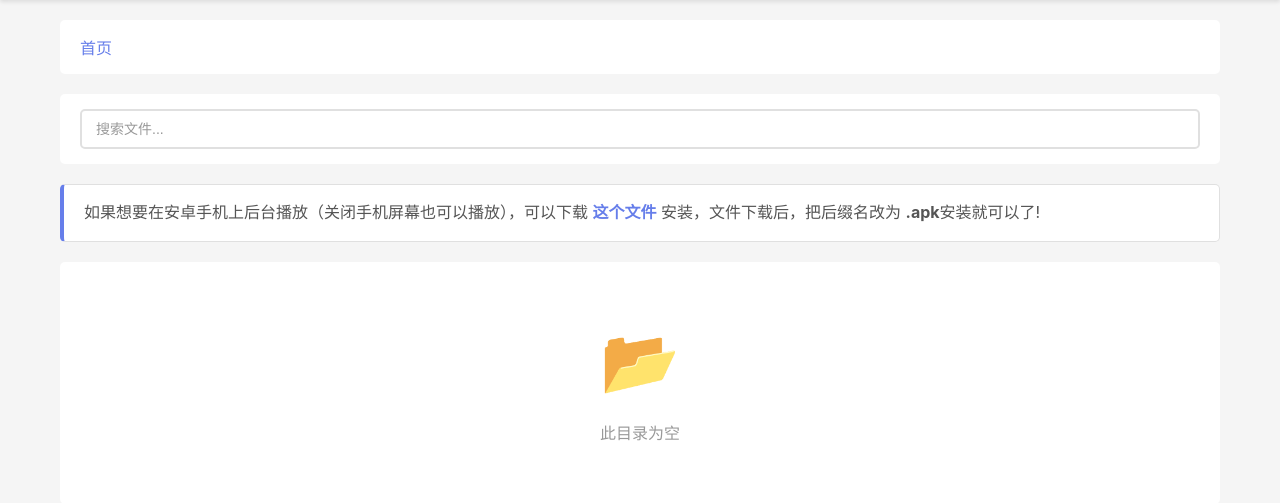
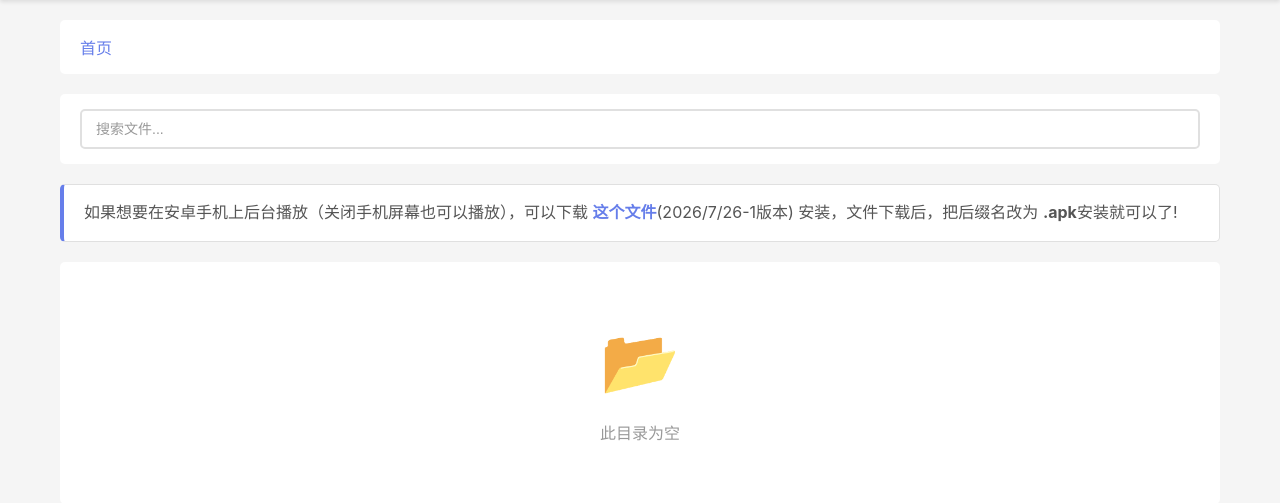
Before and after one commit to windy003/WEB_P_netdisk_For_Share, a Flask app: page / in a window 1280 px wide. Shown: the part 65-568 px from the top of the page. Run offline with Flask 3, Linux system fonts and the light colour scheme.

Commit message:
调整了文字部分

```diff
--- a/NoNeedLogin/templates/index.html
+++ b/NoNeedLogin/templates/index.html
@@ -641,7 +641,7 @@
         {% if not current_path %}
             <div class="apk-notice">
                 如果想要在安卓手机上后台播放（关闭手机屏幕也可以播放），可以下载
-                <a href="https://jdbendi.oss-cn-hangzhou.aliyuncs.com/hymns/2026-7-24-1.bin">这个文件</a>
+                <a href="https://jdbendi.oss-cn-hangzhou.aliyuncs.com/hymns/2026-7-26-1.bin">这个文件</a>(2026/7/26-1版本)
                 安装，文件下载后，把后缀名改为 <strong>.apk</strong>安装就可以了!
             </div>
         {% endif %}
```
